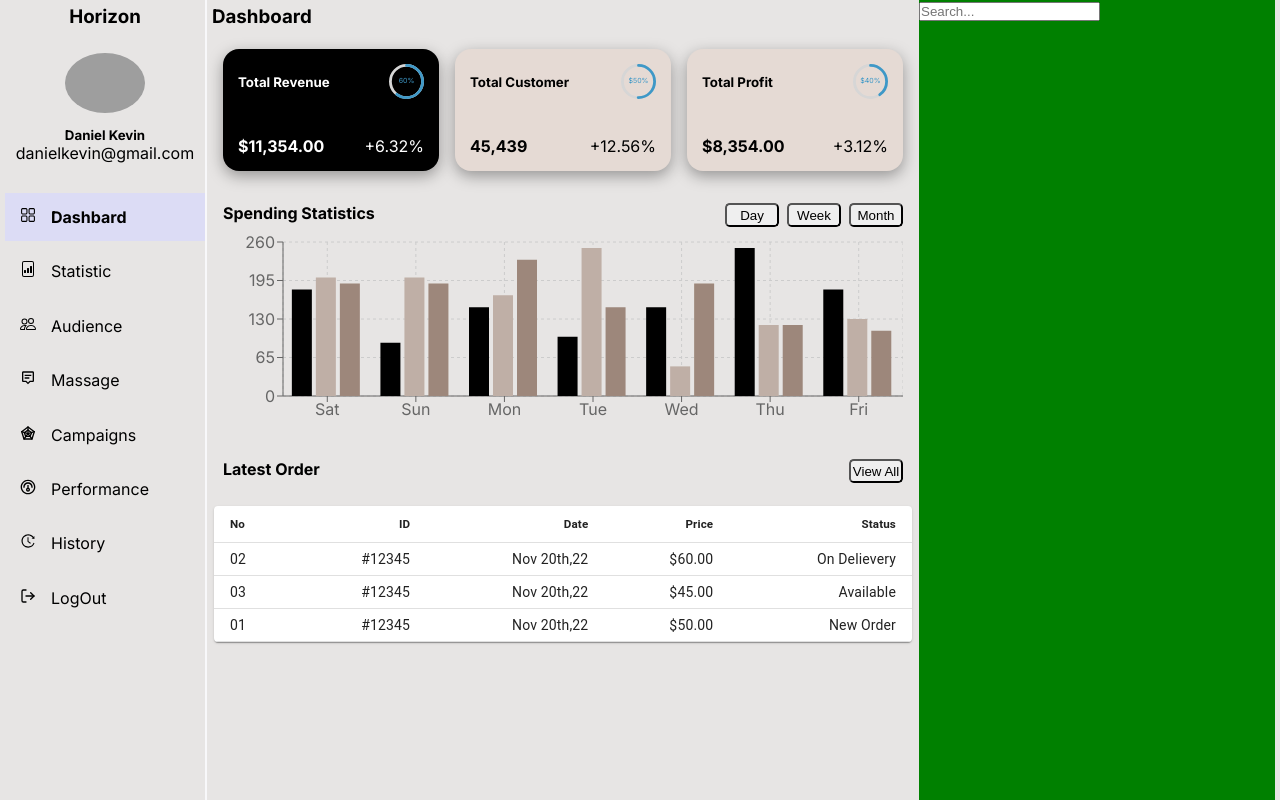
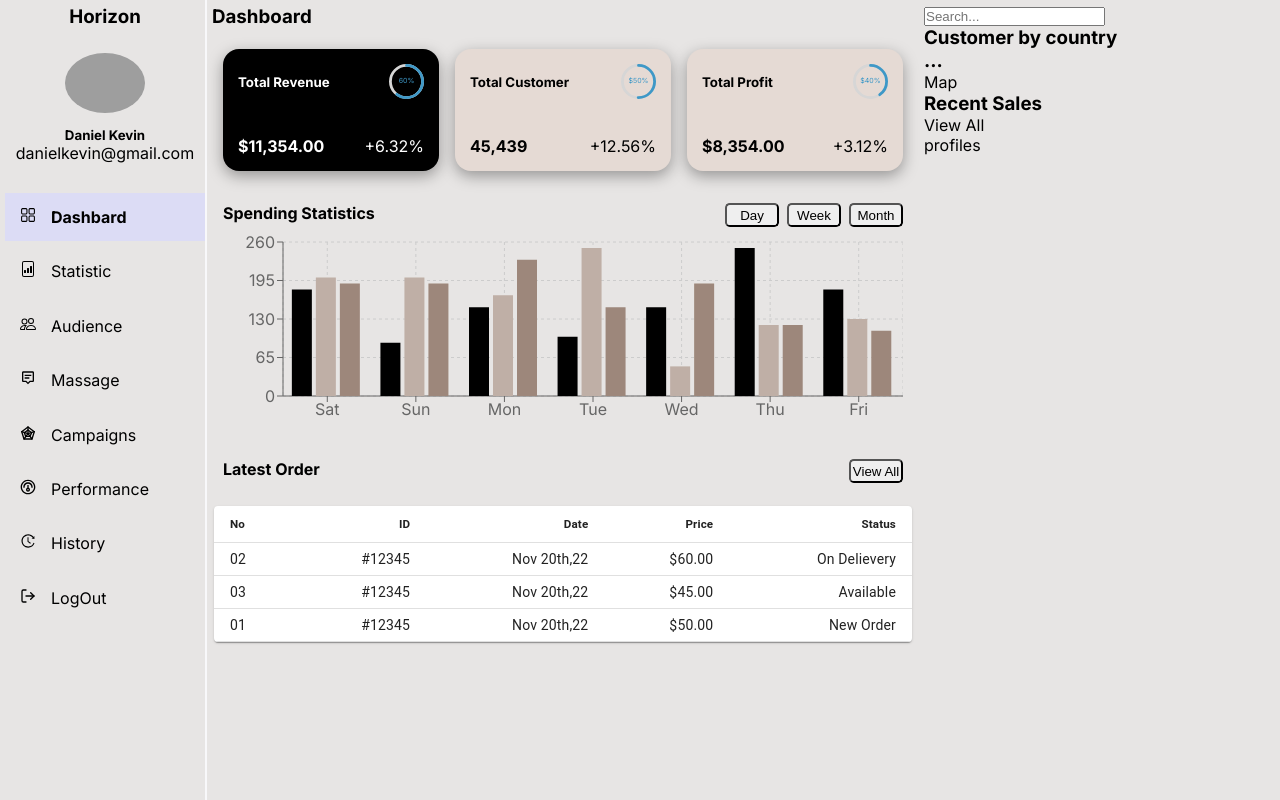
Before and after one commit to Mayurkukde84/react-dashboard-ui, a React (Create React App) app: page / in a window 1280 px wide. Built offline with nearby package versions, Linux system fonts and the light colour scheme; grey boxes are pictures that could not be loaded.

Commit message:
add right side bar data

```diff
--- a/src/components/rightbar/Rightbar.jsx
+++ b/src/components/rightbar/Rightbar.jsx
@@ -1,15 +1,25 @@
-import React from 'react'
-import './rightbar.css'
+import React from "react";
+import "./rightbar.css";
 const Rightbar = () => {
   return (
-    <div className='right-container'>
+    <div className="right-container">
       <nav>
-        <input
-        placeholder='Search...'
-         />
+        <input placeholder="Search..." />
       </nav>
+      <div className="map">
+        <h3>Customer by country</h3>
+        <h3>...</h3>
+        <p>Map</p>
+      </div>
+      <div className="recentSales">
+        <div className="recent-viewAll">
+          <h3>Recent Sales</h3>
+          <p>View All</p>
+        </div>
+        <p>profiles</p>
+      </div>
     </div>
-  )
-}
+  );
+};
 
-export default Rightbar
+export default Rightbar;
--- a/src/components/rightbar/rightbar.css
+++ b/src/components/rightbar/rightbar.css
@@ -1,3 +1,3 @@
 .right-container{
-    background-color: green;
+    padding: 5px;
 }
```
